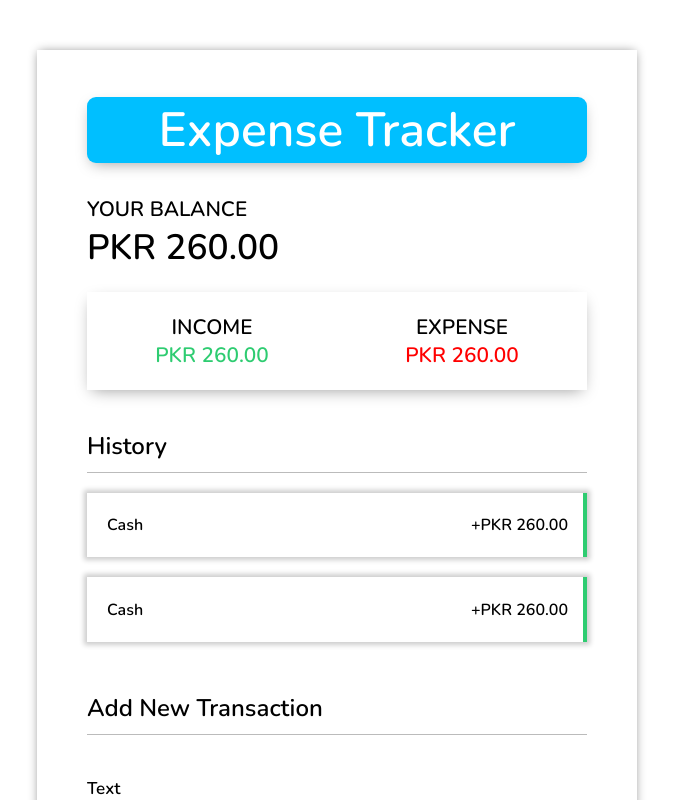
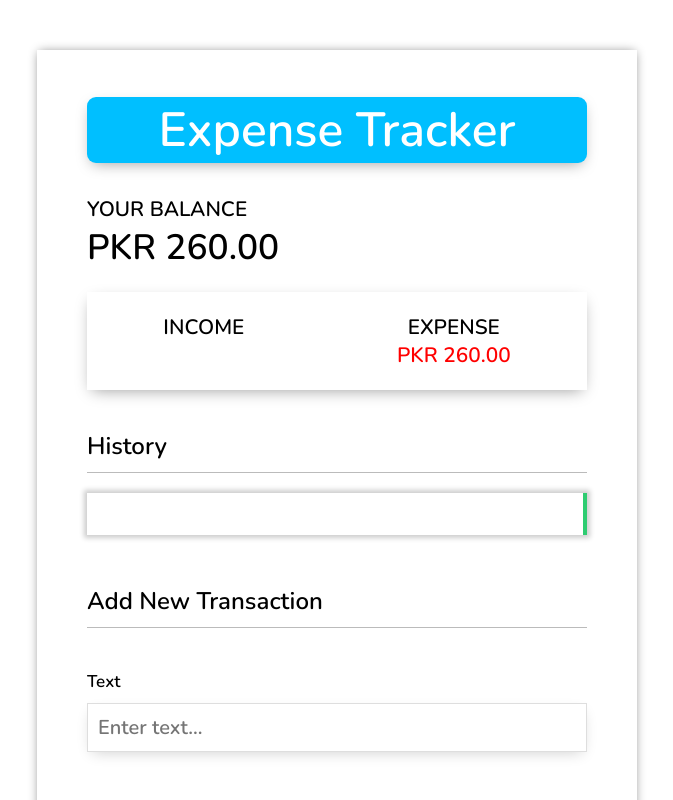
Before and after one commit to Alikhan219/Bootcamp_Expense_Tracker_App, a React (Create React App) app: page / in a window 1280 px wide. Shown: the top 800 px of the page, without its empty margins (303-976 px from the left). Built offline with nearby package versions, Linux system fonts and the light colour scheme.

Commit message:
adding some functionalities

```diff
--- a/src/App.js
+++ b/src/App.js
@@ -2,15 +2,23 @@ import React, { useState } from "react";
 import "./App.css";
 
 function App() {
-  const [amount, setAmount] = useState('')
+  const [amount, setAmount] = useState({
+    thing: '',
+    amounts: '',
+  });
 
-  const inputEvent=(event)=>{
-     setAmount(event.target.value)
-     console.log(event.target.value)
-  }
-const onSubmit=()=>{
-
-}
+  const inputEvent = (event) => {
+    const { value, name } = event.target;
+    setAmount((prevValue) => {
+      return {
+        ...prevValue,
+        [name]: value,
+      };
+    });
+  };
+  const onSubmit = (event) => {
+    event.preventDefault();
+  };
   return (
     <div className="container">
       <h1 className="text_center">Expense Tracker</h1>
@@ -21,7 +29,7 @@ const onSubmit=()=>{
       </h3>
       <div className="expense_container">
         <h3 className="IandE">
-          Income <br /> <span className="income-h3"> PKR 260.00</span>
+          Income <br /> <span className="income-h3">{amount.amounts}</span>
         </h3>
         <h3 className="IandE">
           Expense <br />
@@ -30,22 +38,22 @@ const onSubmit=()=>{
       </div>
       <h3 className="border">History</h3>
       <div className="hist-div">
-      <h4 className="hist-txt">Cash</h4>
-      <h4 className="hist-amount"> +PKR 260.00</h4>
+        <h4 className="hist-txt">{amount.thing}</h4>
+        <h4 className="hist-amount"> {amount.amounts}</h4>
       </div>
-      <div className="hist-div">
-      <h4 className="hist-txt">Cash</h4>
-      <h4 className="hist-amount"> +PKR 260.00</h4>
-      </div>
-
 
       <h3 className="bottom">Add New Transaction</h3>
       <br />
-      <form className="Transaction_form">
+      <form className="Transaction_form" onSubmit={onSubmit}>
         <div className="form_control">
           <label for="text">Text</label>
 
-          <input type="text" placeholder="Enter text..."  onChange={inputEvent} value={amount} />
+          <input
+            type="text"
+            placeholder="Enter text..."
+            onChange={inputEvent}
+            value={amount.thing}
+          />
         </div>
         <br />
         <div className="form_control">
@@ -54,10 +62,15 @@ const onSubmit=()=>{
             <br />
             (negative - expense, positive - income)
           </label>
-          <input type="number" placeholder="Enter amount..."  onChange={inputEvent} value={amount} />
+          <input
+            type="number"
+            placeholder="Enter amount..."
+            onChange={inputEvent}
+            value={amount.amounts}
+          />
         </div>
         <br />
-        <button className="btn" onClick={onSubmit}>Add Transaction</button>
+        <button className="btn">Add Transaction</button>
       </form>
     </div>
   );
```
